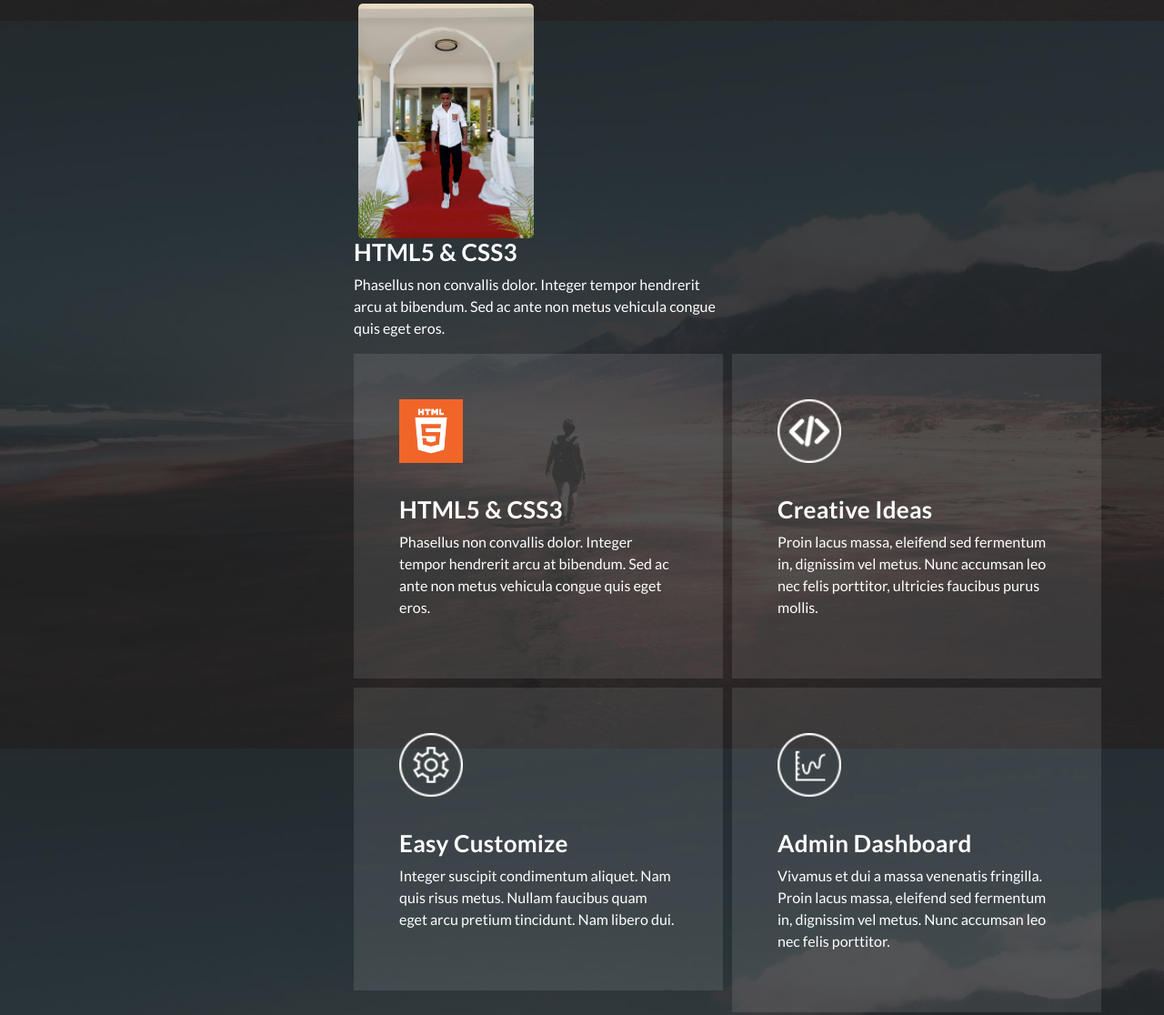
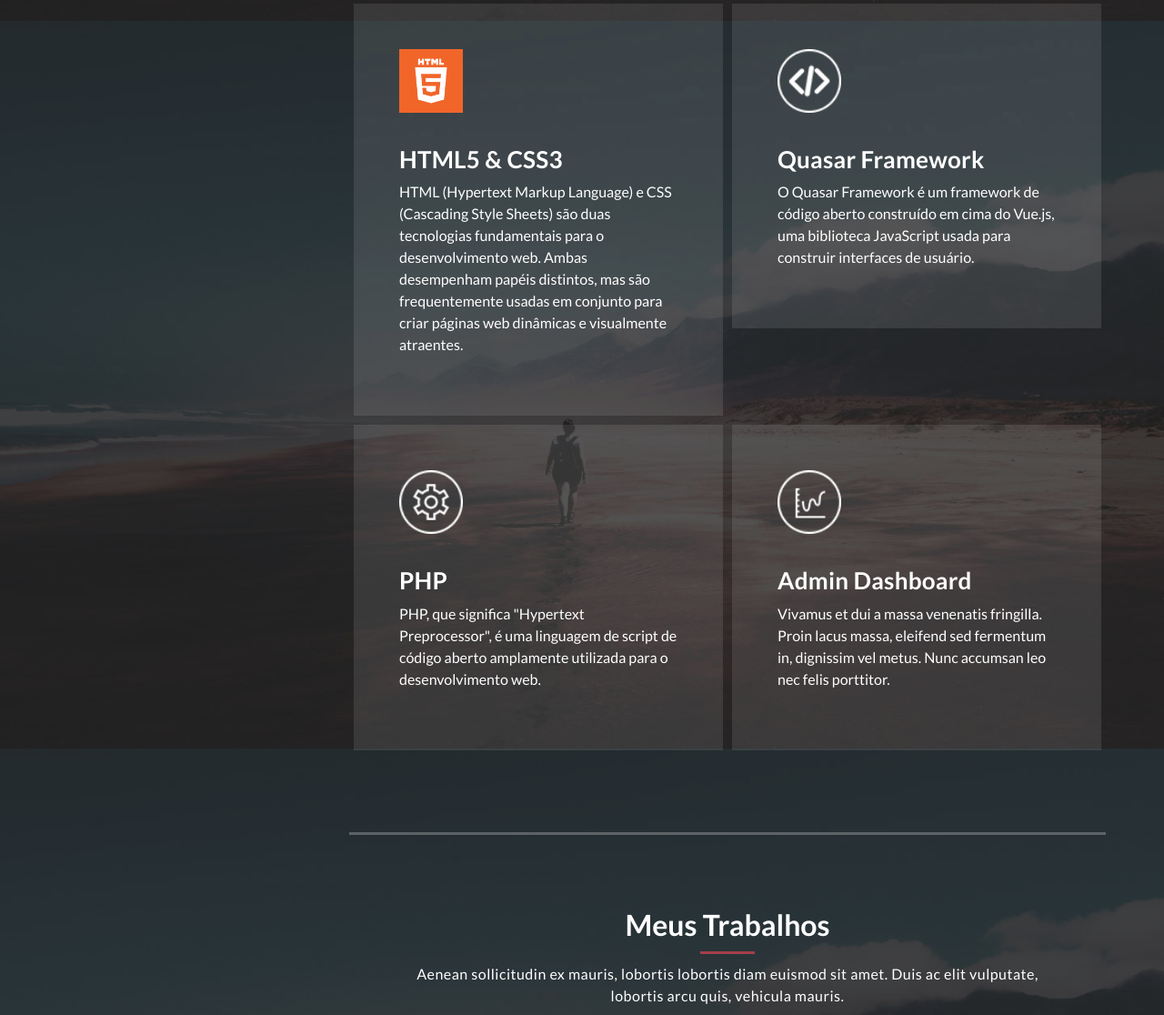
Before and after one commit to nelson008496/nelsite, a plain HTML site: page index.html in a window 1280 px wide. Shown: the part 1577-2693 px from the top of the page at 91% size. Drawn offline with Linux system fonts and the light colour scheme.

Commit message:
Update index.html

```diff
--- a/index.html
+++ b/index.html
@@ -174,52 +174,42 @@ https://templatemo.com/tm-531-reflux
               durante este periodo de intensa aprendizagem</span
             >
           </div>
-          <div class="row">
-            <div class="col-md-6">
-              <div class="col-md-6">
-                <div class="left-image">
-                  <img src="assets/images/left-image.jpg" alt="" />
-                </div>
-              </div>
-                <h4>HTML5 &amp; CSS3</h4>
-                <p>
-                  Phasellus non convallis dolor. Integer tempor hendrerit arcu
-                  at bibendum. Sed ac ante non metus vehicula congue quis eget
-                  eros.
-                </p>
-              </div>
-            </div>
+
             <div class="row">
               <div class="col-md-6">
                 <div class="service-item">
                   <div class="first-service-icon service-icon"></div>
                   <h4>HTML5 &amp; CSS3</h4>
                   <p>
-                    Phasellus non convallis dolor. Integer tempor hendrerit arcu
-                    at bibendum. Sed ac ante non metus vehicula congue quis eget
-                    eros.
+                    HTML (Hypertext Markup Language) e
+                    CSS (Cascading Style Sheets) são duas tecnologias
+                    fundamentais para o desenvolvimento web. Ambas
+                    desempenham papéis distintos, mas são
+                    frequentemente usadas em conjunto para criar
+                    páginas web dinâmicas e visualmente atraentes.
                   </p>
                 </div>
               </div>
             <div class="col-md-6">
               <div class="service-item">
                 <div class="second-service-icon service-icon"></div>
-                <h4>Creative Ideas</h4>
+                <h4>Quasar Framework</h4>
                 <p>
-                  Proin lacus massa, eleifend sed fermentum in, dignissim vel
-                  metus. Nunc accumsan leo nec felis porttitor, ultricies
-                  faucibus purus mollis.
+                  O Quasar Framework é um framework de código
+                  aberto construído em cima do Vue.js, uma
+                  biblioteca JavaScript usada para construir
+                  interfaces de usuário.
                 </p>
               </div>
             </div>
             <div class="col-md-6">
               <div class="service-item">
                 <div class="third-service-icon service-icon"></div>
-                <h4>Easy Customize</h4>
+                <h4>PHP</h4>
                 <p>
-                  Integer suscipit condimentum aliquet. Nam quis risus metus.
-                  Nullam faucibus quam eget arcu pretium tincidunt. Nam libero
-                  dui.
+                  PHP, que significa "Hypertext Preprocessor",
+                  é uma linguagem de script de código aberto
+                  amplamente utilizada para o desenvolvimento web.
                 </p>
               </div>
             </div>
@@ -415,8 +405,19 @@ https://templatemo.com/tm-531-reflux
                         data-title="Caption"
                         ><i class="fa fa-search"></i
                       ></a>
-                      <h4>Second Title</h4>
-                      <span>please tell your friends</span>
+                      <h4>Rogerio Nhamahango</h4>
+                      <span>Nelson Baptista Chilengue,  para mim é um jovem sonhador
+                        e esforçado ao encontro de seus sonhos. Nelson Divide o tempo
+                        com o trabalho, recreação e estudos. Sabe correr atrás de se
+                        seus desejos e pela sua dinâmica e comunicabilidade, consegue
+                        influenciar os outros quando tem dificuldades, por outro lado
+                        ele é muito explicativo com detalhes minunciosos ao que ele sabe
+                        muito bem fazer.
+                        Conheci o Nelson no ambiente acadêmico e juntos trilhamos caminho
+                        desde os mais leves aos complexos e nunca atirou a toalha ao chão.
+                        Nelson é um resiliente se olharmos pelo numero como era a turma em 2020.
+                        Hoje o Nelson Chilengue é Desenvolvedor de multiplataformas.
+                        Desejo sucessos na sua caminhada acadêmica e seja sempre humilde e honesto.</span>
                     </figcaption>
                   </figure>
                 </div>
```
